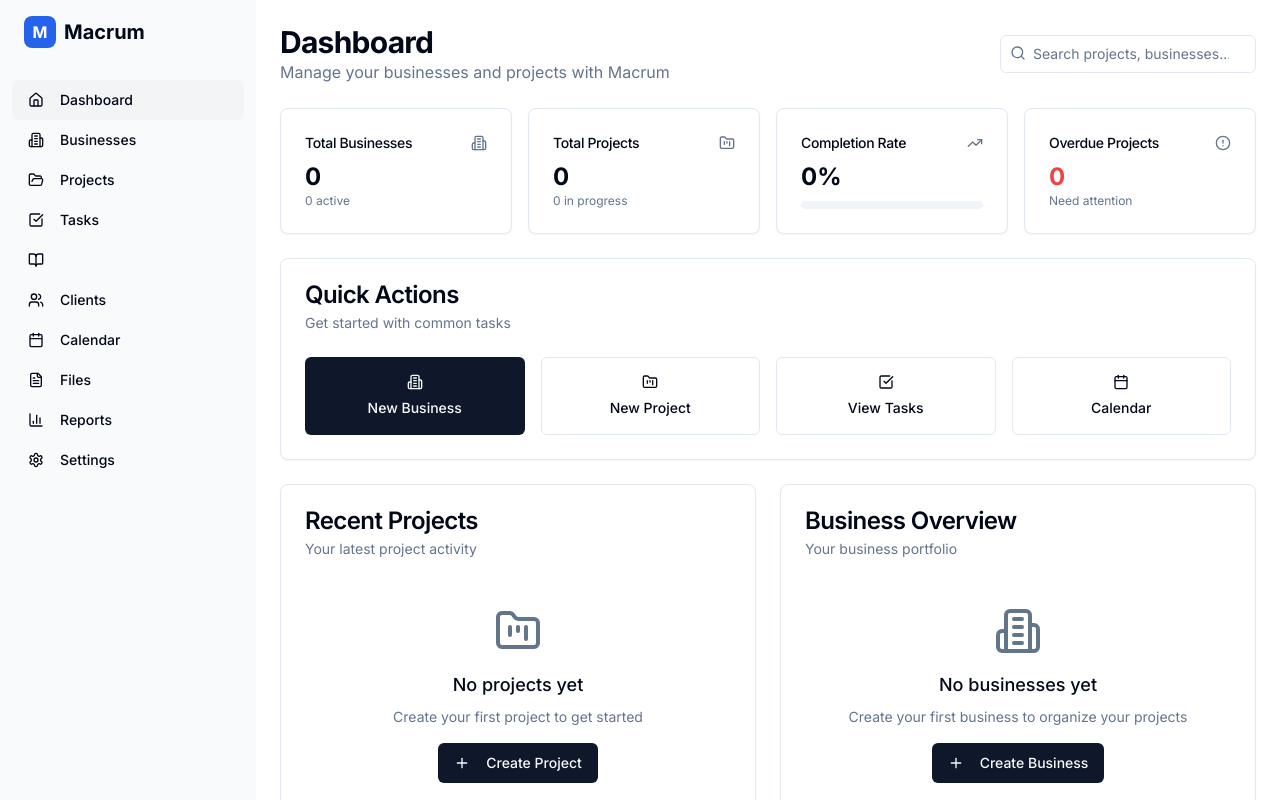
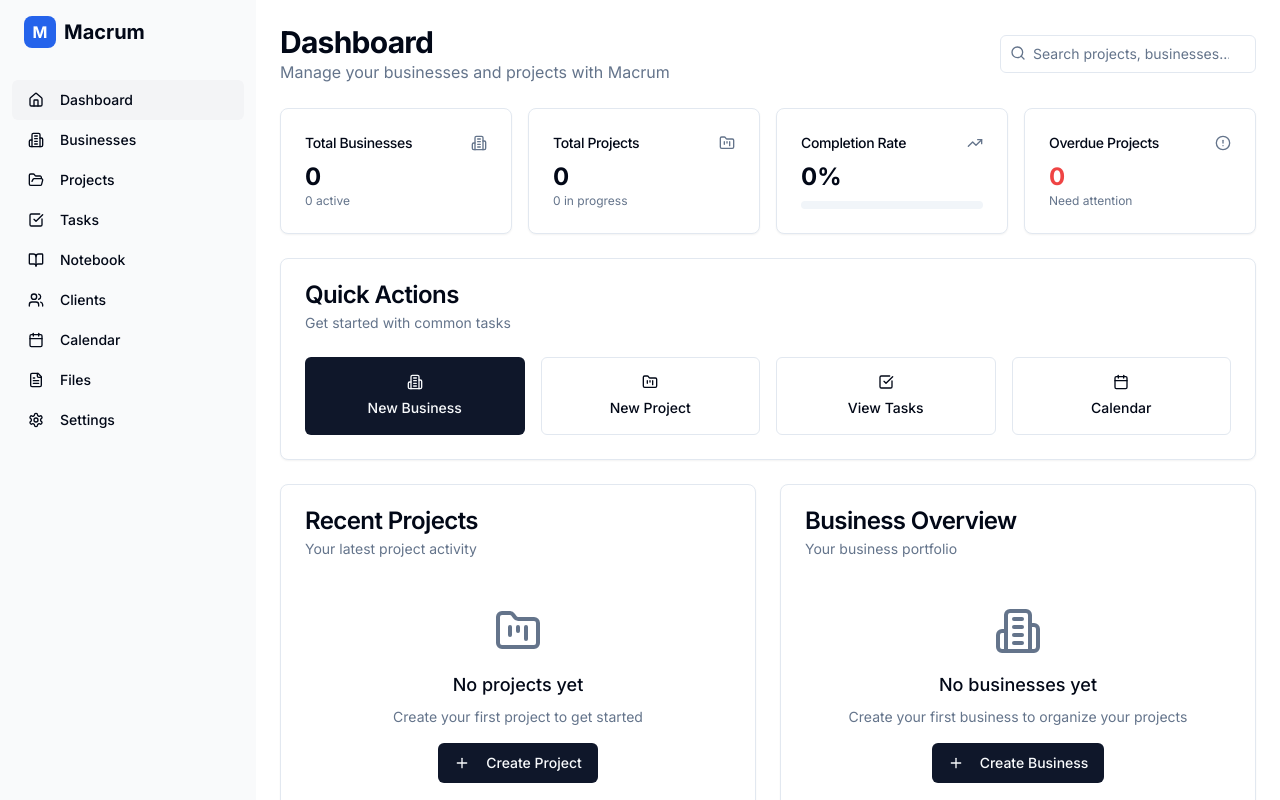
Before and after one commit to diamitani/macrum2, a Next.js app: page / in a window 1280 px wide. Built offline with nearby package versions, Linux system fonts and the light colour scheme.

Commit message:
Assistant checkpoint: Fix sidebar navigation errors
Assistant generated file changes:
- components/sidebar.tsx: Fix navigation structure and add missing key prop

---

User prompt:

fix errirs

Replit-Commit-Author: Assistant
Replit-Commit-Session-Id: 15c2241f-9a20-4bea-8b75-b974029089da

```diff
--- a/components/sidebar.tsx
+++ b/components/sidebar.tsx
@@ -24,15 +24,10 @@ const navigation = [
   { name: "Businesses", href: "/businesses", icon: Building2 },
   { name: "Projects", href: "/projects", icon: FolderOpen },
   { name: "Tasks", href: "/tasks", icon: CheckSquare },
-  {
-          title: "Notebook",
-          url: "/notebook",
-          icon: BookOpen,
-        },
+  { name: "Notebook", href: "/notebook", icon: BookOpen },
   { name: "Clients", href: "/clients", icon: Users },
   { name: "Calendar", href: "/calendar", icon: Calendar },
   { name: "Files", href: "/files", icon: FileText },
-  { name: "Reports", href: "/reports", icon: BarChart3 },
   { name: "Settings", href: "/settings", icon: Settings },
 ]
 
```
